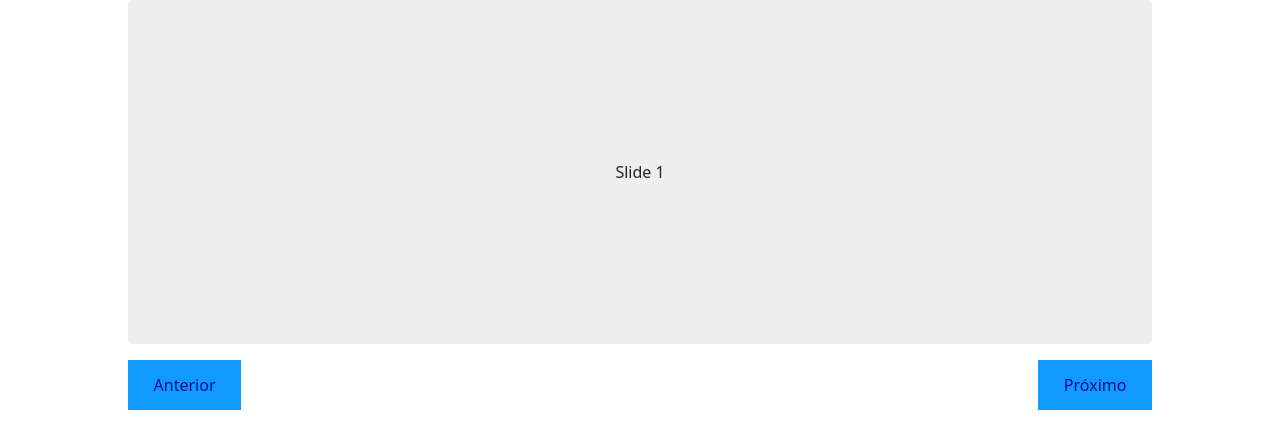
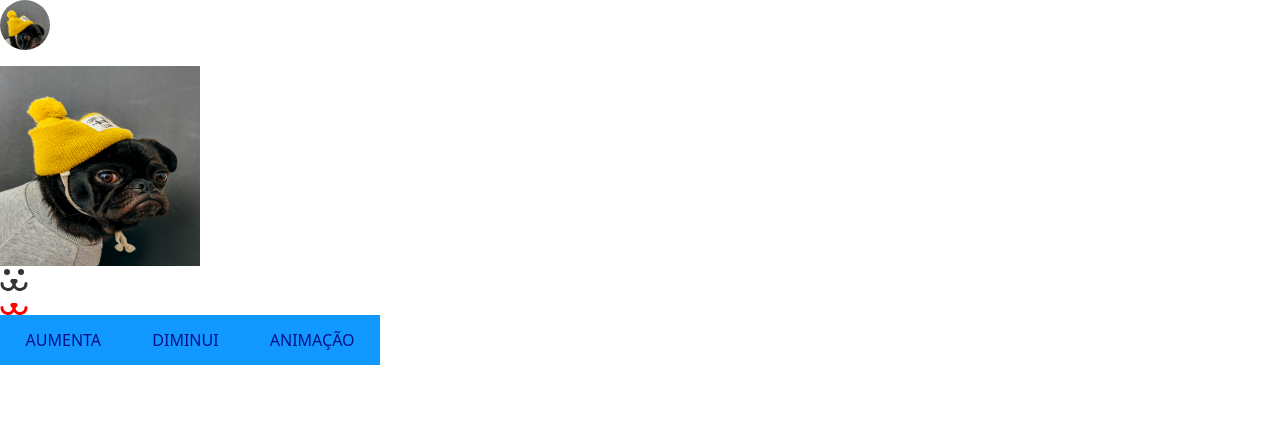
Before and after one commit to brunozupp/curso_reactjs, a React (Create React App) app: page / in a window 1280 px wide. Shown: the top 448 px of the page. Built offline with nearby package versions, Linux system fonts and the light colour scheme.

Commit message:
Aula Imagens

```diff
--- /dev/null
+++ b/src/aulas/ModuloCSS/ModuloImagens1/DogSvg.js
@@ -0,0 +1,13 @@
+import React from 'react'
+
+const DogSvg = ({color, olho}) => {
+    return (
+        <svg width="28" height="22" viewBox="0 0 28 22" fill="none" xmlns="http://www.w3.org/2000/svg">
+            <path d="M14 10h1.652c1.708 0 2.63 2.004 1.518 3.302l-1.618 1.887A4.501 4.501 0 0024.5 14.5a1.5 1.5 0 013 0A7.5 7.5 0 0114 19 7.5 7.5 0 01.5 14.5a1.5 1.5 0 013 0 4.5 4.5 0 008.948.689l-1.618-1.887C9.718 12.004 10.64 10 12.35 10H14z" fill={color}/>
+            <circle cx="21" cy={olho} r={olho} fill={color}/>
+            <circle cx="7" cy={olho} r={olho} fill={color}/>
+        </svg>
+    )
+}
+
+export default DogSvg
--- /dev/null
+++ b/src/aulas/ModuloCSS/ModuloImagens1/ModuloImagens1.css
@@ -0,0 +1,8 @@
+.fundo {
+    width: 50px;
+    height: 50px;
+    background-image: url('./img/foto.jpg');
+    background-size: cover;
+    border-radius: 50%;
+    overflow: hidden;
+}
--- /dev/null
+++ b/src/aulas/ModuloCSS/ModuloImagens1/ModuloImagens1.js
@@ -0,0 +1,20 @@
+import React from 'react'
+import foto from './img/foto.jpg';
+import dog from './img/dog.svg';
+import './ModuloImagens1.css';
+
+const ModuloImagens1 = () => {
+    return (
+       <>
+        <p className="fundo"></p>
+        <div>
+            <img src={foto} width="200px" height="200px" />
+        </div>
+        <div>
+            <img src={dog} width="200px" height="200px" />
+        </div>
+       </>
+    )
+}
+
+export default ModuloImagens1
--- /dev/null
+++ b/src/aulas/ModuloCSS/ModuloImagens1/ModuloImagens2.js
@@ -0,0 +1,47 @@
+import React from 'react'
+import foto from './img/foto.jpg';
+import {ReactComponent as Dog} from './img/dog.svg';
+import './ModuloImagens1.css';
+import DogSvg from './DogSvg';
+
+const ModuloImagens2 = () => {
+
+    const [olho,setOlho] = React.useState(0);
+
+    function increase() {
+        setOlho(olho + 1);
+    }
+
+    function decrease() {
+        if(olho == 0) return;
+        setOlho(olho - 1);
+    }
+
+    function animation() {
+        setOlho(0);
+
+        for(let i = 0; i < 6; i++) {
+            setTimeout(() => {
+                setOlho(i);
+            }, 100 * i);
+        }
+    }
+
+    return (
+       <>
+        <p className="fundo"></p>
+        <div>
+            <img src={foto} width="200px" height="200px" />
+        </div>
+        <Dog />
+        <br />
+        <DogSvg color="red" olho={olho} />
+        <br />
+        <button onClick={increase}>AUMENTA</button>
+        <button onClick={decrease}>DIMINUI</button>
+        <button onClick={animation}>ANIMAÇÃO</button>
+       </>
+    )
+}
+
+export default ModuloImagens2
--- a/src/index.js
+++ b/src/index.js
@@ -48,6 +48,8 @@ import ModuleCSSFrameworkBootstrap1 from './aulas/ModuloCSS/ModuloCSSFramework/M
 import ModuleCSSFrameworkBootstrap2 from './aulas/ModuloCSS/ModuloCSSFramework/ModuleCSSFrameworkBootstrap2.js';
 import ModuloAnimacao1 from './aulas/ModuloCSS/ModuloAnimacao1/ModuloAnimacao1.js';
 import ModuloAnimacao2 from './aulas/ModuloCSS/ModuloAnimacao2/ModuloAnimacao2.js';
+import ModuloImagens1 from './aulas/ModuloCSS/ModuloImagens1/ModuloImagens1.js';
+import ModuloImagens2 from './aulas/ModuloCSS/ModuloImagens1/ModuloImagens2.js';
 
 
 ReactDOM.render(
@@ -99,7 +101,9 @@ ReactDOM.render(
     {/* <ModuleCSSFrameworkBootstrap1 /> */}
     {/* <ModuleCSSFrameworkBootstrap2 /> */}
     {/* <ModuloAnimacao1 /> */}
-    <ModuloAnimacao2 />
+    {/* <ModuloAnimacao2 /> */}
+    {/* <ModuloImagens1 /> */}
+    <ModuloImagens2 />
   </React.StrictMode>,
   document.getElementById('root')
 );
```
Also changed, not shown: src/aulas/ModuloCSS/ModuloImagens1/img/dog.svg (added), src/aulas/ModuloCSS/ModuloImagens1/img/foto.jpg (added).
